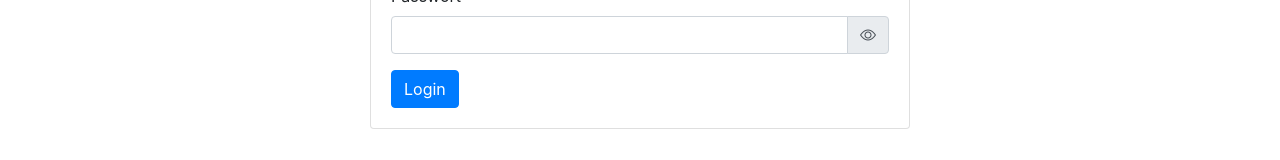
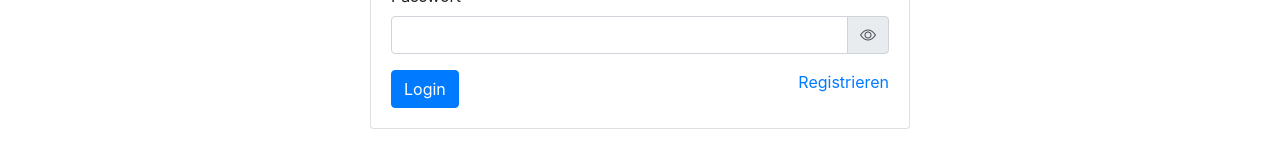
Before and after one commit to maschuep/bsc-frontend, an Angular app: page /login in a window 1280 px wide. Shown: the part 419-579 px from the top of the page. Built offline with nearby package versions, Linux system fonts and the light colour scheme.

Commit message:
frontpage redirect

```diff
--- a/src/app/app-routing.module.ts
+++ b/src/app/app-routing.module.ts
@@ -15,7 +15,8 @@ const routes: Routes = [
   {path:'overview', component: OverviewComponent, canActivate: [AuthService]},
   {path:'profile', component: ProfileComponent, canActivate: [AuthService]},
   {path:'events', component: EventsComponent, canActivate: [AuthService]},
-  {path:'events/:participant', component: EventsComponent, canActivate: [AuthService]}
+  {path:'events/:participant', component: EventsComponent, canActivate: [AuthService]},
+  {path:'', redirectTo:'/overview', pathMatch:'full' },
 ];
 
 @NgModule({
--- a/src/app/login/login.component.html
+++ b/src/app/login/login.component.html
@@ -26,8 +26,10 @@
                         </div>
 
                     </form>
-                    <button (click)="login()" type="button" class="btn btn-primary">Login</button>
-                    <br/>
+                    <div class="d-flex justify-content-between">
+                        <button (click)="login()" type="button" class="btn btn-primary">Login</button>
+                        <a href="/registration">Registrieren</a>
+                    </div>
                     <small class="text-danger" *ngIf="!sucessful">Benutzername oder Passwort falsch</small>
                 </div>
             </div>
```
